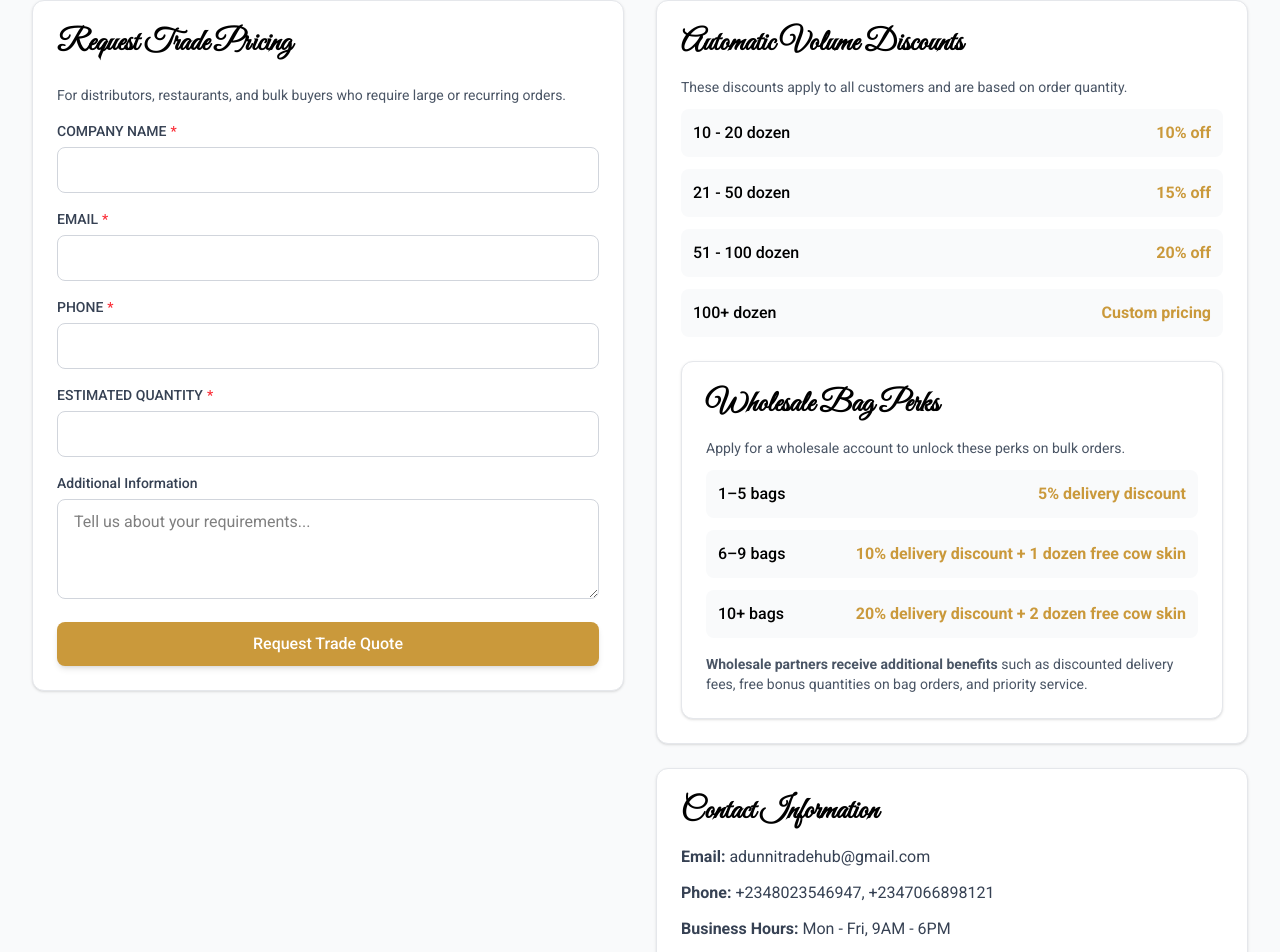
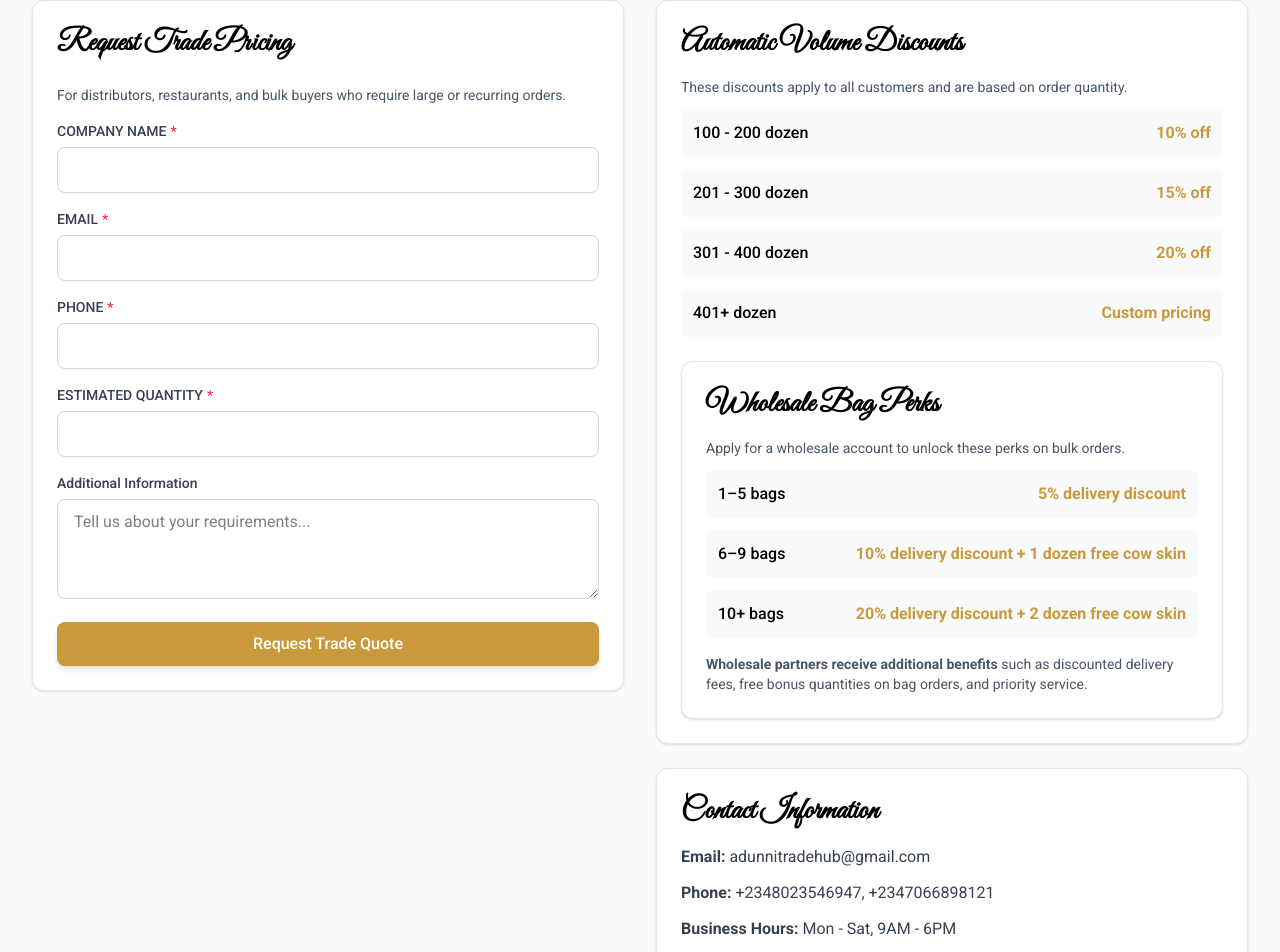
Before and after one commit to Shalom-Shobowale/adunniTradingHub, a React (Vite) app in the folder frontend/: page /wholesale in a window 1280 px wide. Shown: the part 1335-2287 px from the top of the page. Built offline with nearby package versions, Linux system fonts and the light colour scheme; no server answers.

Commit message:
updated price

```diff
--- a/frontend/src/lib/purchaseRules.js
+++ b/frontend/src/lib/purchaseRules.js
@@ -1,3 +1,3 @@
 // lib/purchaseRules.js
 export const DOZEN_SIZE = 12;
-export const BAG_SIZE = 120; // 100 dozen
+export const BAG_SIZE = 1200; // 100 dozen
--- a/frontend/src/pages/ProductsPage.jsx
+++ b/frontend/src/pages/ProductsPage.jsx
@@ -347,7 +347,7 @@ export default function ProductsPage() {
                           {isWholesaleApproved && (
                             <div className="text-xs text-gray-600 mt-1">
                               ≈{" "}
-                              {formatCurrency(product.retail_price * 12 * 10)}{" "}
+                              {formatCurrency(product.retail_price * 12 * 100)}{" "}
                               / bag
                             </div>
                           )}
--- a/frontend/src/pages/WholesalePage.jsx
+++ b/frontend/src/pages/WholesalePage.jsx
@@ -112,10 +112,10 @@ export default function WholesalePage({ onNavigate }) {
   ];
 
   const pricingTiers = [
-    { range: "10 - 20 dozen", discount: "10% off" },
-    { range: "21 - 50 dozen", discount: "15% off" },
-    { range: "51 - 100 dozen", discount: "20% off" },
-    { range: "100+ dozen", discount: "Custom pricing" },
+    { range: "100 - 200 dozen", discount: "10% off" },
+    { range: "201 - 300 dozen", discount: "15% off" },
+    { range: "301 - 400 dozen", discount: "20% off" },
+    { range: "401+ dozen", discount: "Custom pricing" },
   ];
 
   const contactInfo = [
@@ -125,7 +125,7 @@ export default function WholesalePage({ onNavigate }) {
       value: ["+2348023546947", "+2347066898121"],
       type: "phone",
     },
-    { label: "Business Hours", value: "Mon - Fri, 9AM - 6PM", type: "text" },
+    { label: "Business Hours", value: "Mon - Sat, 9AM - 6PM", type: "text" },
   ];
 
   return (
```
